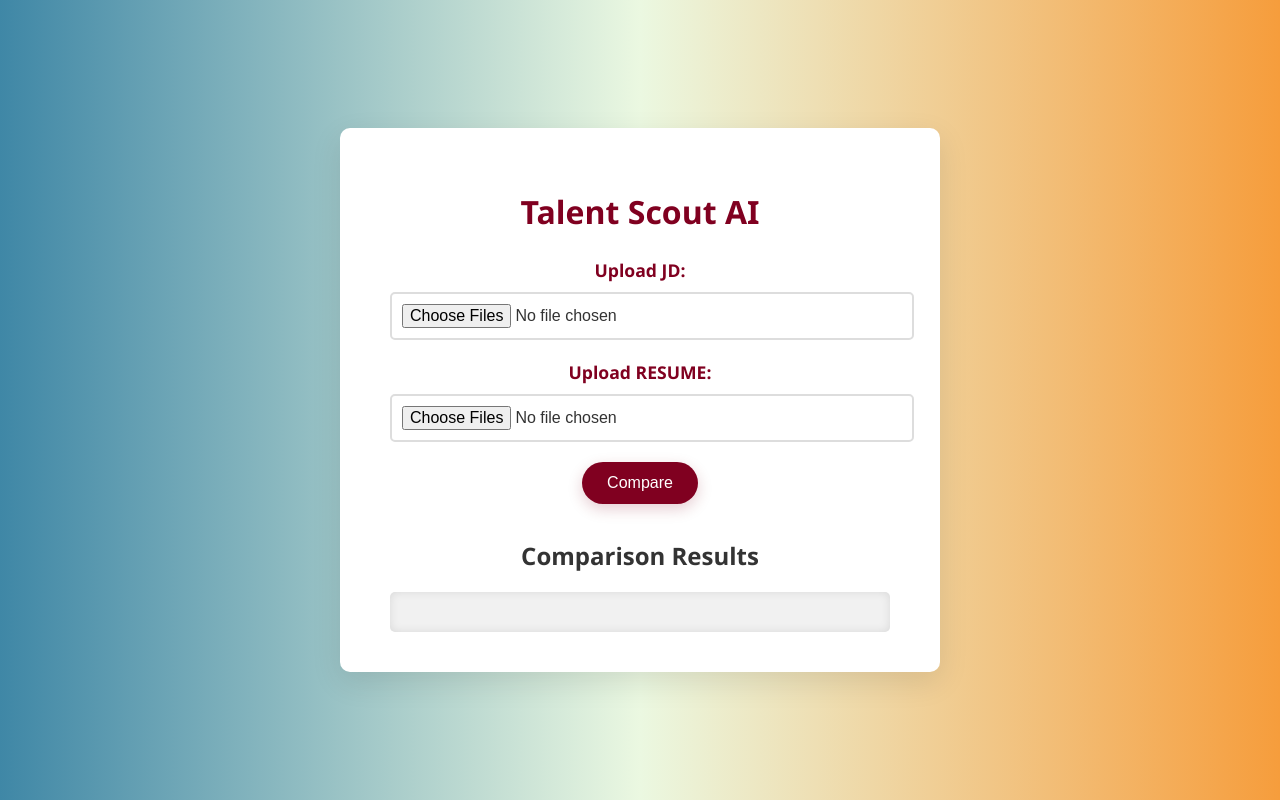
After one commit to bishalbose294/TalentScoutAI, a Flask app: template templates/index.html in a window 1280 px wide. The commit adds this page. Run offline with Flask 3, Linux system fonts and the light colour scheme; the template is opened without the code that fills it, so the values that code supplies are empty.

Commit message:
changed UI and added css and js

```diff
--- a/app.py
+++ b/app.py
@@ -1,19 +1,57 @@
-from flask import Flask, redirect, url_for, render_template, request
+from flask import Flask, redirect, url_for, render_template, request, jsonify
 from flask_cors import CORS
-
+import simplejson as json
+import os, pathlib, time
+import shutil
+from src.mains.candidate_job_match import MatchJobCandidate
 
 app = Flask(__name__)
 CORS(app=app)
 
+cwd = os.getcwd()
+app.config["ALLOWED_EXTENSIONS"] = [".pdf"]
+app.config["MAX_CONTENT_LENGTH"] = 25 * 1024 * 1024 # 25 MB
+app.config["UPLOAD_FOLDER"] = os.path.join(cwd, "uploads")
+
+methods = ['GET','POST']
 
 def home():
-   return render_template('home.html')
+   return render_template('index.html')
 
-app.add_url_rule('/', 'home', home)
+app.add_url_rule('/', 'home', home, methods=methods)
+
+def calculate_scores():
+   try:
+      timestr = time.strftime("%Y%m%d_%H%M%S")
+      jds_folder = os.path.join(app.config["UPLOAD_FOLDER"],timestr,"jds")
+      os.makedirs(jds_folder)
+      res_foler = os.path.join(app.config["UPLOAD_FOLDER"],timestr,"resumes")
+      os.makedirs(res_foler)
+
+      jdfiles = request.files.getlist("jdfiles")
+      for file in jdfiles:
+         filePath = os.path.join(jds_folder, file.filename)
+         file.save(filePath)
+
+      resumefiles = request.files.getlist("resfiles")
+      for file in resumefiles:
+         filePath = os.path.join(res_foler, file.filename)
+         file.save(filePath)
+
+      match = MatchJobCandidate()
+      response = match.generatePointers(jds_folder, res_foler)
+
+      return json.dumps(response)
+   except Exception as ex:
+      print("Exception: ",str(ex))
+      return jsonify({"error": str(ex)})
+   finally:
+      shutil.rmtree(os.path.join(app.config["UPLOAD_FOLDER"],timestr), ignore_errors=False, onerror=None)
 
 
+app.add_url_rule("/calculate_scores", 'calculate_scores', calculate_scores, methods=methods)
 
 if __name__ == '__main__':
    port=8080
    host="127.0.0.1"
-   app.run(host=host,port=port)
+   app.run(host=host,port=port,debug=False)
--- a/requirements.txt
+++ b/requirements.txt
@@ -6,3 +6,4 @@ semantic-text-splitter
 yake
 flask
 flask-cors
+simplejson
--- /dev/null
+++ b/static/scripts.js
@@ -0,0 +1,43 @@
+document.getElementById('compare-button').addEventListener('click', function() {
+    var jdfiles = document.getElementById('jd');
+    var resfiles = document.getElementById('resume');
+
+    if (jdfiles.value.length < 1 || resfiles.value.length < 1)  {
+        alert("Please select pdf to upload..");
+        return false;
+     }
+     else if(jdfiles.files.length > 1){
+        alert("Max 1 file can be uploaded in JD.");
+        return false;
+     }
+     else if(resfiles.files.length > 5){
+        alert("Max 5 files can be uploaded in Resume.");
+        return false;
+     }
+
+    const formData = new FormData();
+
+    for (var x = 0; x < jdfiles.files.length; x++) {
+        formData.append("jdfiles", jdfiles.files[x]);
+    }
+
+    for (var x = 0; x < resfiles.files.length; x++) {
+        formData.append("resfiles", resfiles.files[x]);
+    }
+
+    formData.append('jdfiles', jdfiles.files[0]);
+    formData.append('resfiles', resfiles.files[0]);
+
+    fetch('http://127.0.0.1:8080/calculate_scores', {
+        method: 'POST',
+        body: formData
+    })
+    .then(response => response.json())
+    .then(data => {
+        document.getElementById('comparison-output').innerText = JSON.stringify(data, null, 2);
+    })
+    .catch(error => {
+        console.error('Error:', error);
+        document.getElementById('comparison-output').innerText = 'An error occurred during comparison.';
+    });
+});
--- /dev/null
+++ b/static/styles.css
@@ -0,0 +1,84 @@
+body {
+    font-family: 'Segoe UI', Tahoma, Geneva, Verdana, sans-serif;
+    background: linear-gradient(0.25turn, #3f87a6, #ebf8e1, #f69d3c);
+    margin: 0;
+    padding: 0;
+    display: flex;
+    justify-content: center;
+    align-items: center;
+    height: 100vh;
+    color: #fff;
+}
+
+.container {
+    background: #fff;
+    padding: 40px 50px;
+    box-shadow: 0 10px 30px rgba(0, 0, 0, 0.1);
+    border-radius: 10px;
+    text-align: center;
+    width: 90%;
+    max-width: 500px;
+    color: #333;
+}
+
+h1 {
+    margin-bottom: 25px;
+    font-size: 2em;
+    color: #800020;
+}
+
+.file-input {
+    margin-bottom: 20px;
+}
+
+label {
+    display: block;
+    margin-bottom: 10px;
+    font-weight: bold;
+    font-size: 1.1em;
+    color: #800020;
+}
+
+input[type="file"] {
+    width: 100%;
+    padding: 10px;
+    border: 2px solid #ddd;
+    border-radius: 5px;
+    font-size: 1em;
+    transition: border-color 0.3s ease;
+}
+
+input[type="file"]:focus {
+    border-color: #800020;
+    outline: none;
+}
+
+button {
+    padding: 12px 25px;
+    background: #800020;
+    color: #fff;
+    border: none;
+    border-radius: 25px;
+    cursor: pointer;
+    font-size: 1em;
+    transition: background 0.3s ease, transform 0.3s ease;
+    box-shadow: 0 5px 15px rgba(128, 0, 32, 0.2);
+}
+
+button:hover {
+    background: #4c0014;
+    transform: translateY(-2px);
+}
+
+#results {
+    margin-top: 35px;
+}
+
+#comparison-output {
+    padding: 20px;
+    background: #f1f1f1;
+    border-radius: 5px;
+    box-shadow: inset 0 0 10px rgba(0, 0, 0, 0.1);
+    text-align: left;
+    white-space: pre-wrap;
+}
--- /dev/null
+++ b/templates/index.html
@@ -0,0 +1,30 @@
+<!DOCTYPE html>
+<html lang="en">
+<head>
+    <meta charset="UTF-8">
+    <meta name="viewport" content="width=device-width, initial-scale=1.0">
+    <title>Talent Scout AI</title>
+    <link rel="stylesheet" href="{{ url_for('static', filename='styles.css') }}">
+</head>
+<body>
+    <div class="container">
+        <h1>Talent Scout AI</h1>
+        <form id="upload-form">
+            <div class="file-input">
+                <label for="jd">Upload JD:</label>
+                <input type="file" id="jd" accept="application/pdf" required multiple>
+            </div>
+            <div class="file-input">
+                <label for="resume">Upload RESUME:</label>
+                <input type="file" id="resume" accept="application/pdf" required multiple>
+            </div>
+            <button type="button" id="compare-button">Compare</button>
+        </form>
+        <div id="results">
+            <h2>Comparison Results</h2>
+            <div id="comparison-output"></div>
+        </div>
+    </div>
+    <script src="{{ url_for('static', filename='scripts.js') }}"></script>
+</body>
+</html>
```
Also changed, not shown: src/mains/candidate_job_match.py (+31 -9 lines), templates/home.html (+111 -3 lines).
